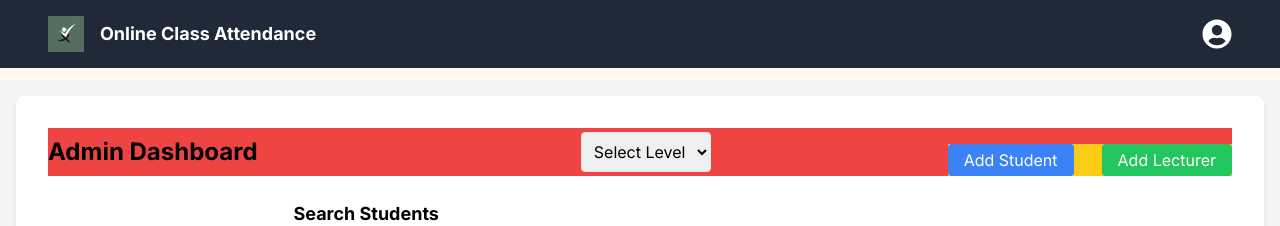
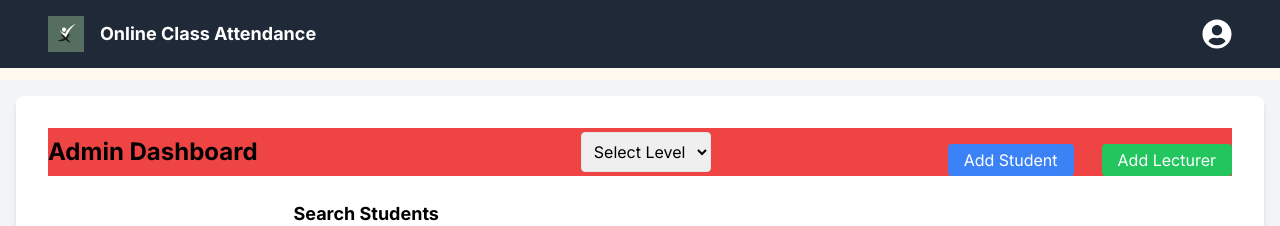
Before and after one commit to AdeAdex/online-barcode-attendance, a Next.js app: page /admin/dashboard in a window 1280 px wide. Shown: the top 226 px of the page. Built offline with nearby package versions, Linux system fonts and the light colour scheme; sample sign-in values are in the browser's storage.

Commit message:
Update page.tsx

```diff
--- a/src/app/(routes)/admin/dashboard/page.tsx
+++ b/src/app/(routes)/admin/dashboard/page.tsx
@@ -128,7 +128,7 @@ const AdminDashboardPage: React.FC = () => {
                   </option>
                 ))}
             </select>
-            <div className="flex w-full md:w-[unset] justify-between md:space-x-7 mt-3 md:mt-[unset] md:my-auto bg-yellow-400 h-full ">
+            <div className="flex w-full md:w-[unset] justify-between md:space-x-7 mt-3 md:mt-[-5px] md:my-auto ">
             <button
               onClick={() => setIsStudentModalOpen(true)}
               className="bg-blue-500 text-white px-2 sm:px-4 py-1 rounded hover:bg-blue-700 transition duration-200 my-auto"
```
